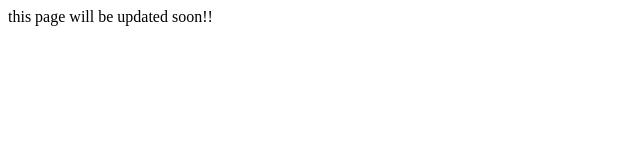
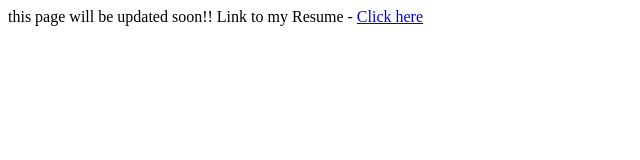
Before and after one commit to tavignesh/vignesh.is-a.dev, a plain HTML site: page index.html in a window 1280 px wide. Shown: the whole page, without its empty margins (0-640 px from the left). Drawn offline with Linux system fonts and the light colour scheme.

Commit message:
Added link to resume basic

```diff
--- a/index.html
+++ b/index.html
@@ -1 +1,2 @@
 this page will be updated soon!!
+Link to my Resume -  <a href="resume.pdf">Click here</a>
```
